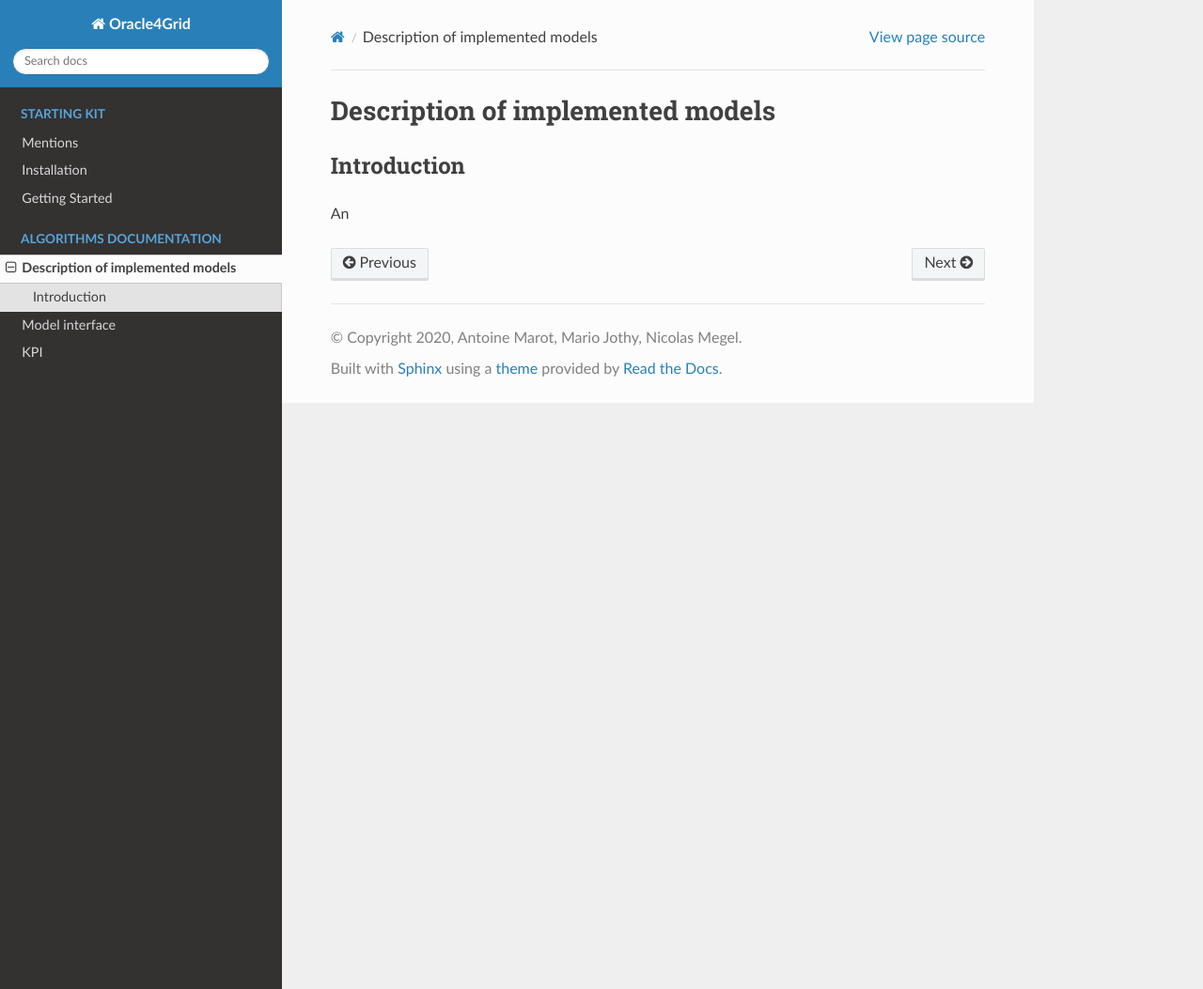
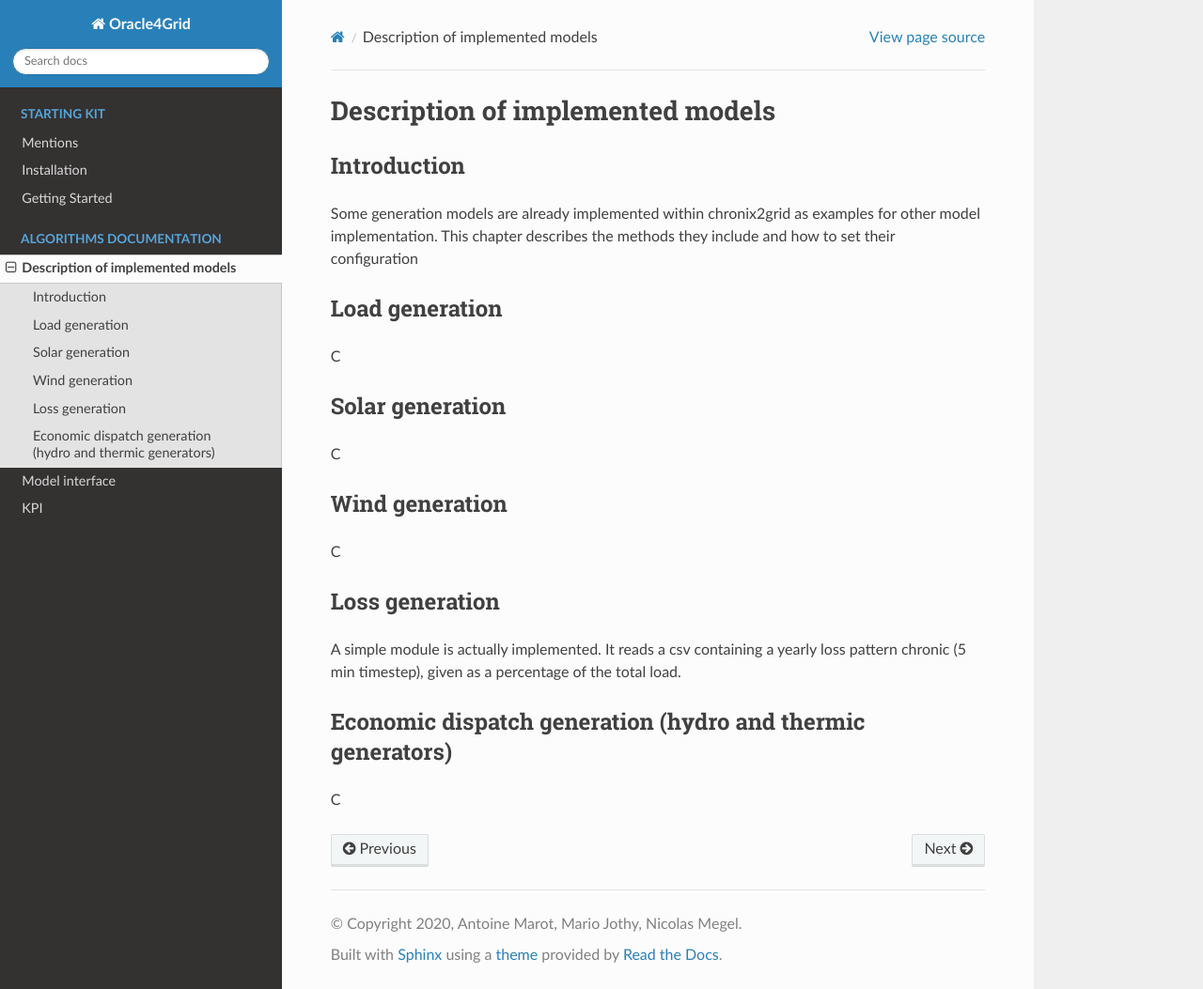
Before and after one commit to Grid2op/chronix2grid, a Sphinx documentation site: the page built from docs/DESCRIPTION.rst, in a window 1280 px wide and 1053 px high. Shown: the whole window at 94% size. Built offline with Sphinx 7.4.7 and the Read the Docs theme 2.0.0, drawn with Linux system fonts in a browser that asks for light colours.

```diff
--- a/docs/DESCRIPTION.rst
+++ b/docs/DESCRIPTION.rst
@@ -5,4 +5,32 @@
 Introduction
 ============
 
-An
+Some generation models are already implemented within chronix2grid as examples for other model implementation.
+This chapter describes the methods they include and how to set their configuration
+
+Load generation
+=================
+
+C
+
+Solar generation
+=================
+
+C
+
+Wind generation
+=================
+
+C
+
+Loss generation
+=================
+
+A simple module is actually implemented.
+It reads a csv containing a yearly loss pattern chronic (5 min timestep),
+given as a percentage of the total load.
+
+Economic dispatch generation (hydro and thermic generators)
+====================================================================
+
+C
--- a/docs/INTERFACE.rst
+++ b/docs/INTERFACE.rst
@@ -5,4 +5,4 @@
 Introduction
 ============
 
-An
+TODO - how new models can be implemented within the API
```
Also changed, not shown: docs/GETTING_STARTED.rst (+22 -1 lines), 3 other files.
